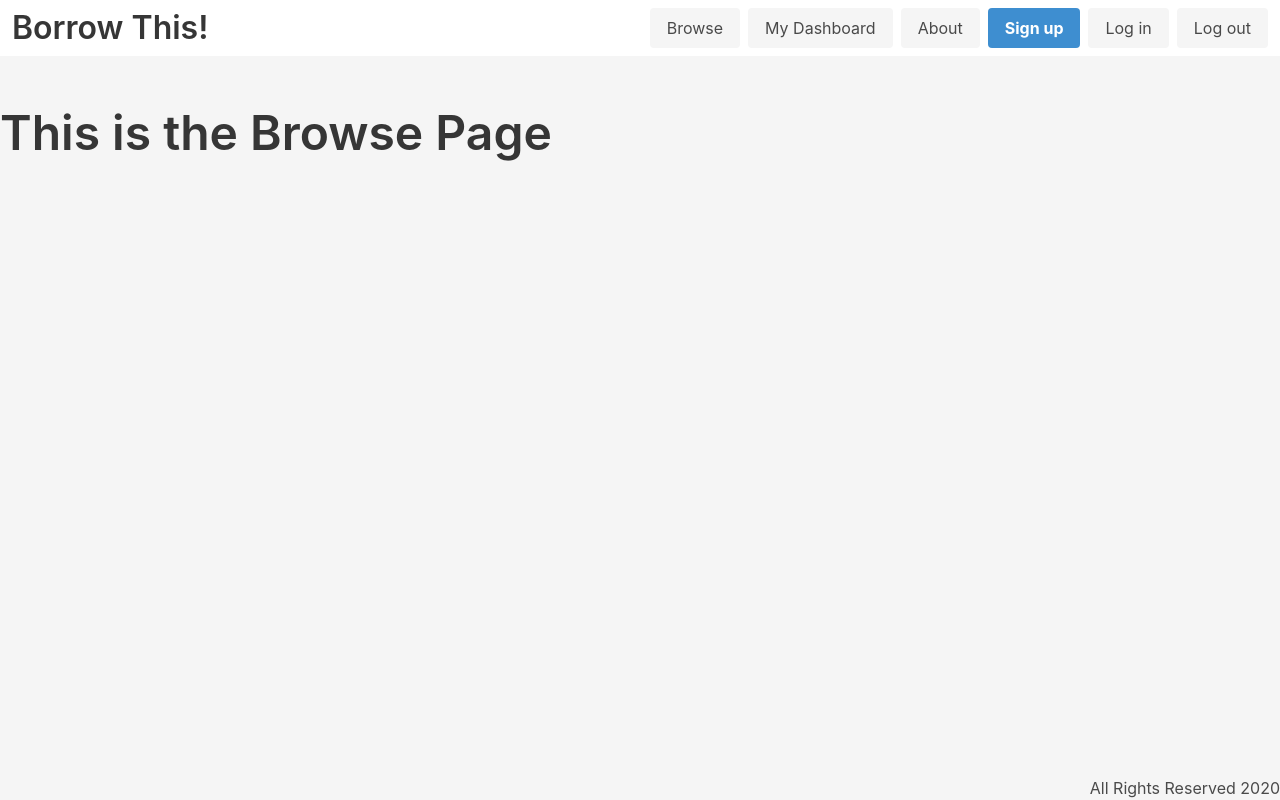
After one commit to nathanjh-28/Borrow-This, a Django app: page /browse/ in a window 1280 px wide. The commit adds this page. Run offline with Django 3.2, Linux system fonts and the light colour scheme.

Commit message:
added routes for dashboard and browse with placeholder text templates

```diff
--- /dev/null
+++ b/rentals_app/static/css/main.css
@@ -0,0 +1,15 @@
+body {
+    background-color: whitesmoke;
+    display:flex;
+    min-height: 100vh;
+    flex-direction: column;
+}
+
+main {
+    flex: 1 0 auto;
+}
+
+footer {
+    padding-top: 0;
+    text-align: right;
+}
--- /dev/null
+++ b/rentals_app/static/js/app.js
@@ -0,0 +1 @@
+console.log('borrow me!')
--- a/rentals_app/templates/base.html
+++ b/rentals_app/templates/base.html
@@ -1,3 +1,4 @@
+{% load static %}
 <!DOCTYPE html>
 <html lang="en">
 <head>
@@ -7,6 +8,7 @@
     <!-- Bulma CDN -->
     <link rel="stylesheet" href="https://cdn.jsdelivr.net/npm/bulma@0.9.0/css/bulma.min.css">
     <!-- Main CSS -->
+    <link rel="stylesheet" type="text/css" href="{% static 'css/main.css' %}">
 </head>
 <body>
     <nav class="navbar" role="navigation" aria-label="main navigation">
@@ -25,8 +27,8 @@
             <div class="navbar-end">
                 <div class="navbar-item">
                     <div class="buttons">
-                        <a class="button is-light" href="#">Browse</a>
-                        <a class="button is-light" href="#">My Dashboard</a>
+                        <a class="button is-light" href="/browse">Browse</a>
+                        <a class="button is-light" href="/dashboard">My Dashboard</a>
                         <a class="button is-light" href="#">About</a>
                         <a class="button is-info">
                             <strong>Sign up</strong>
--- /dev/null
+++ b/rentals_app/templates/browse.html
@@ -0,0 +1,11 @@
+{% extends 'base.html' %}
+
+
+{% block content %}
+    <header>
+        <h1 class="title is-1">
+            This is the Browse Page
+        </h1>
+    </header>
+
+    {% endblock%}
--- a/rentals_app/urls.py
+++ b/rentals_app/urls.py
@@ -2,5 +2,44 @@ from django.urls import path
 from . import views
 
 urlpatterns = [
+
+    #--------------------------------  Home
+
     path('',views.home, name='home'),
+
+    #--------------------------------  SignUp Form
+
+
+    #--------------------------------  Login
+
+
+    #--------------------------------  Dashboard
+
+    path('dashboard/', views.dashboard, name='dashboard'),
+
+    #--------------------------------  Browse
+
+    path('browse/', views.browse, name='browse'),
+
+    #--------------------------------  User Public
+
+
+    #--------------------------------  Item Details
+
+
+    #--------------------------------  Add Item Form
+
+
+    #--------------------------------  Add Reservation Form
+
+
+    #--------------------------------  Reservation Details
+
+
+
+    # TBD Update Res, Update Item, Update profile
+    # TBD page for past reservations rather than on the dashboard
+
+
+
 ]
--- a/rentals_app/views.py
+++ b/rentals_app/views.py
@@ -2,7 +2,39 @@ from django.shortcuts import render
 
 from django.http import HttpResponse
 
-# Create your views here.
 
+
+#--------------------------------  Home
 def home(request):
     return render(request,'home.html')
+
+
+#--------------------------------  SignUp Form
+
+
+#--------------------------------  Login
+
+
+#--------------------------------  Dashboard
+
+def dashboard(request):
+    return render(request, 'dashboard.html')
+
+#--------------------------------  Browse
+
+def browse(request):
+    return render(request, 'browse.html')
+
+#--------------------------------  User Public
+
+
+#--------------------------------  Item Details
+
+
+#--------------------------------  Add Item Form
+
+
+#--------------------------------  Add Reservation Form
+
+
+#--------------------------------  Reservation Details
```
Also changed, not shown: rentals_app/templates/dashboard.html (added, +11 -0 lines).
